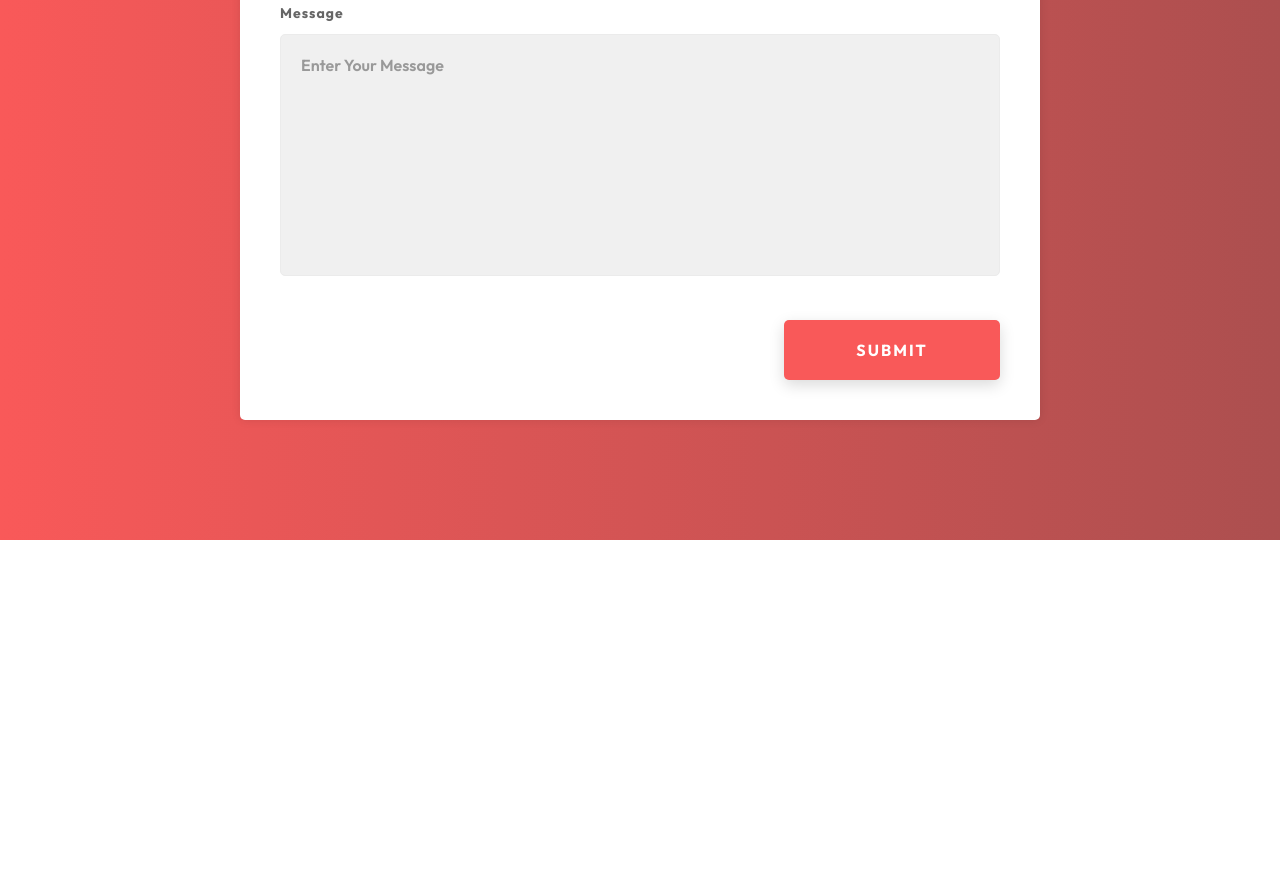
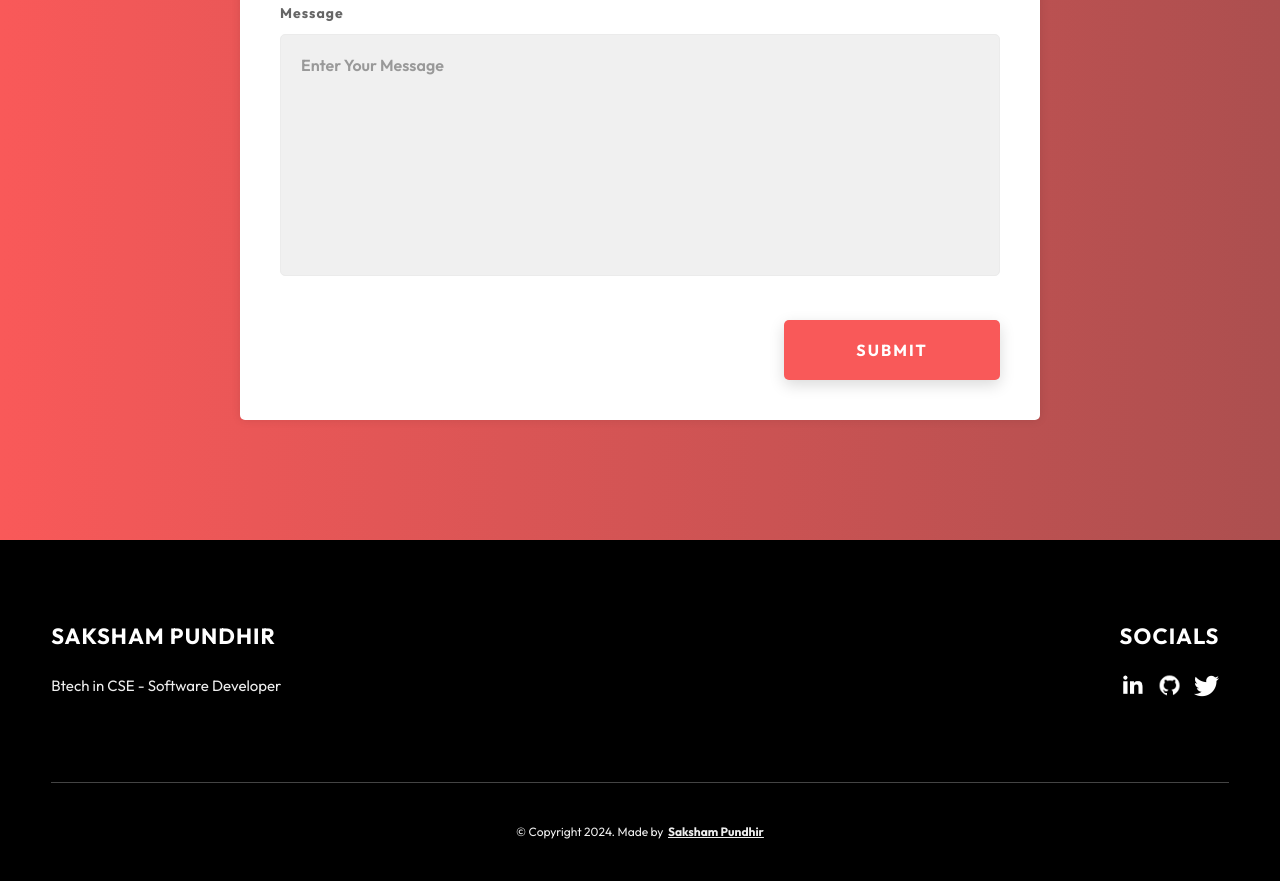
Before and after one commit to sakshampundhir/portfolio, a plain HTML site: page index.html in a window 1280 px wide. Shown: the part 3167-4048 px from the top of the page. Before the commit the page ends 3707 px from the top, so only its background shows below. Drawn offline with Linux system fonts and the light colour scheme.

Commit message:
feat: footer section

```diff
--- a/index.html
+++ b/index.html
@@ -286,6 +286,54 @@
       </div>
     </section>
 
+    <footer class="main-footer">
+      <div class="main-container">
+        <div class="main-footer__upper">
+          <div class="main-footer__row main-footer__row-1">
+            <h2 class="heading heading-sm main-footer__heading-sm">
+              <span>Socials</span>
+            </h2>
+            <div class="main-footer__social-cont">
+              <a target="_blank" rel="noreferrer" href="#">
+                <img
+                  class="main-footer__icon"
+                  src="./assets/socials/linkedin-ico.png"
+                  alt="icon"
+                />
+              </a>
+              <a target="_blank" rel="noreferrer" href="#">
+                <img
+                  class="main-footer__icon"
+                  src="./assets/socials/github-ico.png"
+                  alt="icon"
+                />
+              </a>
+              <a target="_blank" rel="noreferrer" href="#">
+                <img
+                  class="main-footer__icon"
+                  src="./assets/socials/twitter-ico.png"
+                  alt="icon"
+                />
+              </a>
+            </div>
+          </div>
+          <div class="main-footer__row main-footer__row-2">
+            <h4 class="heading heading-sm text-lt">Saksham Pundhir</h4>
+            <p class="main-footer__short-desc">
+              Btech in CSE - Software Developer
+            </p>
+          </div>
+        </div>
+
+        <div class="main-footer__lower">
+          &copy; Copyright 2024. Made by
+          <a rel="noreferrer" target="_blank" href=""
+            >Saksham Pundhir</a
+          >
+        </div>
+      </div>
+    </footer>
+
     <script src="./index.js"></script>
   </body>
 </html>
--- a/style.css
+++ b/style.css
@@ -243,7 +243,7 @@ textarea {
       #f95959,
       #ac4f4f
     ),
-    url(/assets/common-bg.svg);
+    url(./assets/common-bg.svg);
   background-position: center;
   height: 100vh;
   min-height: 80rem;
@@ -466,7 +466,7 @@ textarea {
       #f95959,
       #ac4f4f
     ),
-    url(/assets/common-bg.svg);
+    url(./assets/common-bg.svg);
   background-size: cover;
   background-position: center;
 }
@@ -584,7 +584,7 @@ textarea {
       #f95959,
       #ac4f4f
     ),
-    url(/assets/common-bg.svg);
+    url(./assets/common-bg.svg);
   background-size: cover;
   background-position: center;
   position: relative;
```
